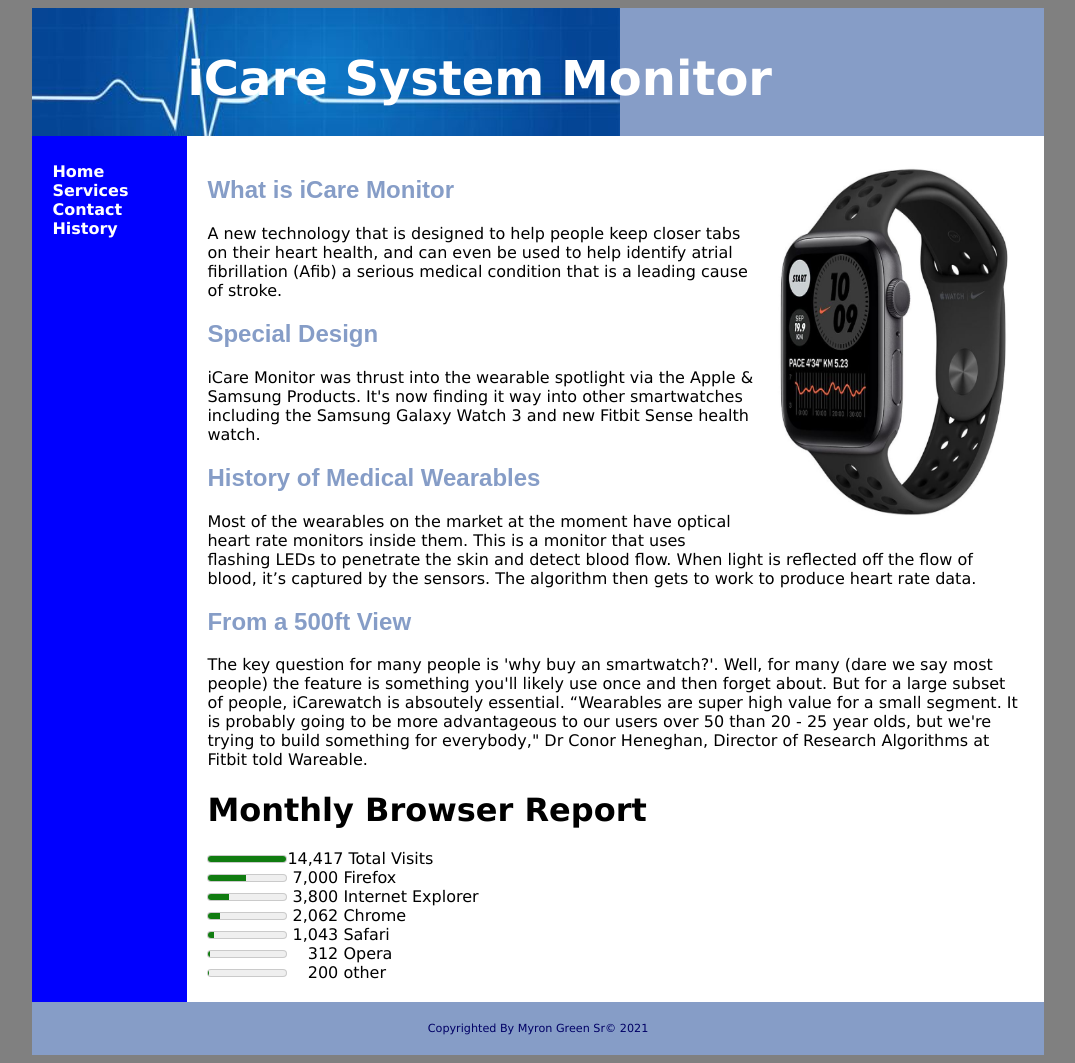
After one commit to myrongreensr/Labwork6, a PHP site: page /directions.php in a window 1280 px wide. The commit adds this page. Shown: the whole page, without its empty margins (102-1177 px from the left). Run offline with PHP 8.4, Linux system fonts and the light colour scheme.

Commit message:
Update added History
Added History Tab and removed Directions, need to update verbiage

```diff
--- a/contact.php
+++ b/contact.php
@@ -67,7 +67,7 @@ footer { font-size:70%;
     <li><a href="index.php">Home</a></li>
     <li><a href="services.php">Services</a></li>
     <li><a href="contact.php">Contact</a></li>
-    <li><a href="directions.php">Directions</a></li>
+    <li><a href="history.php">History</a></li>
   </ul>
   </nav>
   <img src="iCarewatch.jpg" width="250" height="355" id="floatright" alt="iCarewatch">
--- /dev/null
+++ b/directions.php
@@ -0,0 +1,112 @@
+<!DOCTYPE html>
+<html lang="en">
+<head>
+<title>iCare System Monitor</title>
+<meta charset="utf-8">
+<style>
+* { box-sizing: border-box; }
+body {font-family:Verdana, Arial, sans-serif;
+      background-color: gray;
+}
+#wrapper { background-color: blue;
+           color: #000066;
+           width: 80%;
+		   margin: auto;
+           min-width: 960px;
+		   max-width: 1200px;
+}
+nav { float: left;
+	  width: 150px;
+}
+nav ul { list-style-type: none;
+		margin-left: 0;
+		padding: 10px; }
+nav a { text-decoration: none;
+		padding: 10px;
+		font-weight: bold; }
+nav a:link { color: #ffffff; }
+nav a:visited { color: #eaeaea; }
+nav a:hover { color: #000066; }
+main {  display: block; /* for Internet Explorer links  */
+        margin-left: 155px;
+        padding: 20px;
+        background-color: #ffffff;
+        color: #000000;
+}
+header { background-color: #869dc7;
+        color: white;
+        font-size: 150%;
+        padding: 10px 10px 10px 155px;
+		background-image: url(iCareflatlinelogo.jpg);
+		background-repeat: no-repeat;
+}
+h1 { margin-bottom: 20px; }
+h2 { color: #869dc7;
+     font-family: arial, sans-serif;
+}
+
+#floatright { margin: 10px;
+              float: right;
+}
+
+footer { font-size:70%;
+         text-align: center;
+		 clear: right;
+         padding: 20px;
+		 background-color: #869dc7;
+}
+</style>
+</head>
+<body>
+<div id="wrapper">
+  <header>
+    <h1>iCare System Monitor</h1>
+  </header>
+  <nav>
+  <ul>
+    <li><a href="index.php">Home</a></li>
+    <li><a href="services.php">Services</a></li>
+    <li><a href="contact.php">Contact</a></li>
+    <li><a href="history.php">History</a></li>
+  </ul>
+  </nav>
+  <main>
+      <img src="iCarewatch.jpg" width="250" height="355" id="floatright" alt="iCarewatch">
+	<h2>What is iCare Monitor</h2>
+    <p>A new technology that is designed to help people keep closer tabs on their heart health, and can even be used to help identify atrial fibrillation (Afib) a serious medical condition that is a leading cause of stroke.</p>
+    <h2>Special Design</h2>
+    <p>iCare Monitor was thrust into the wearable spotlight via the Apple & Samsung Products. It's now finding it way into other smartwatches including the Samsung Galaxy Watch 3 and new Fitbit Sense health watch.</p>
+  	<h2>History of Medical Wearables</h2>
+    <p>Most of the wearables on the market at the moment have optical heart rate monitors inside them. This is a monitor that uses flashing LEDs to penetrate the skin and detect blood flow. When light is reflected off the flow of blood, it’s captured by the sensors. The algorithm then gets to work to produce heart rate data. </p>
+    <h2>From a 500ft View</h2>
+	<p>The key question for many people is 'why buy an smartwatch?'. Well, for many (dare we say most people) the feature is something you'll likely use once and then forget about. But for a large subset of people, iCarewatch is absoutely essential.
+
+“Wearables are super high value for a small segment. It is probably going to be more advantageous to our users over 50 than 20 - 25 year olds, but we're trying to build something for everybody," Dr Conor Heneghan, Director of Research Algorithms at Fitbit told Wareable.</p>
+
+<!DOCTYPE html>
+<html lang="en">
+<head>
+<title>Browser Report</title>
+<meta charset="utf-8">
+</head>
+<body>
+<h1>Monthly Browser Report</h1>
+<meter value="14417" min="0" max="14417">14417</meter>14,417 Total Visits<br>
+<meter value="7000"  min="0" max="14417">7000</meter> 7,000 Firefox<br>
+<meter value="3800"  min="0" max="14417">3800</meter> 3,800 Internet Explorer<br>
+<meter value="2062"  min="0" max="14417">2062</meter> 2,062 Chrome<br>
+<meter value="1043"  min="0" max="14417">1043</meter> 1,043 Safari<br>
+<meter value="312"  min="0" max="14417">312</meter> &nbsp;&nbsp; 312 Opera<br>
+<meter value="200"  min="0" max="14417">200</meter> &nbsp;&nbsp; 200 other<br>
+
+</body>
+</html>
+
+
+
+</main>
+    <footer>Copyrighted By Myron Green Sr&copy; 2021
+    </footer>
+</div>
+</body>
+</html>
--- a/home.php
+++ b/home.php
@@ -66,7 +66,7 @@ footer { font-size:70%;
   <ul>
     <li><a href="index.php">Home</a></li>
     <li><a href="menu.php">Menu</a></li>
-    <li><a href="directions.php">Directions</a></li>
+    <li><a href="history.php">History</a></li>
     <li><a href="contact.php">Contact</a></li>
   </ul>
   </nav>
--- a/index.php
+++ b/index.php
@@ -67,7 +67,7 @@ footer { font-size:70%;
     <li><a href="index.php">Home</a></li>
     <li><a href="services.php">Services</a></li>
     <li><a href="contact.php">Contact</a></li>
-    <li><a href="directions.php">Directions</a></li>
+    <li><a href="history.php">History</a></li>
   </ul>
   </nav>
   <main>
--- a/services.php
+++ b/services.php
@@ -67,7 +67,7 @@ footer { font-size:70%;
     <li><a href="index.php">Home</a></li>
     <li><a href="services.php">Services</a></li>
     <li><a href="contact.php">Contact</a></li>
-    <li><a href="directions.php">Directions</a></li>
+    <li><a href="history.php">History</a></li>
   </ul>
   </nav>
    <img src="productservice1.jpg" width="250" height="355" id="floatright" alt="productservice1.jpg">
```
Also changed, not shown: meter.php (added, +18 -0 lines), 1 other file.
